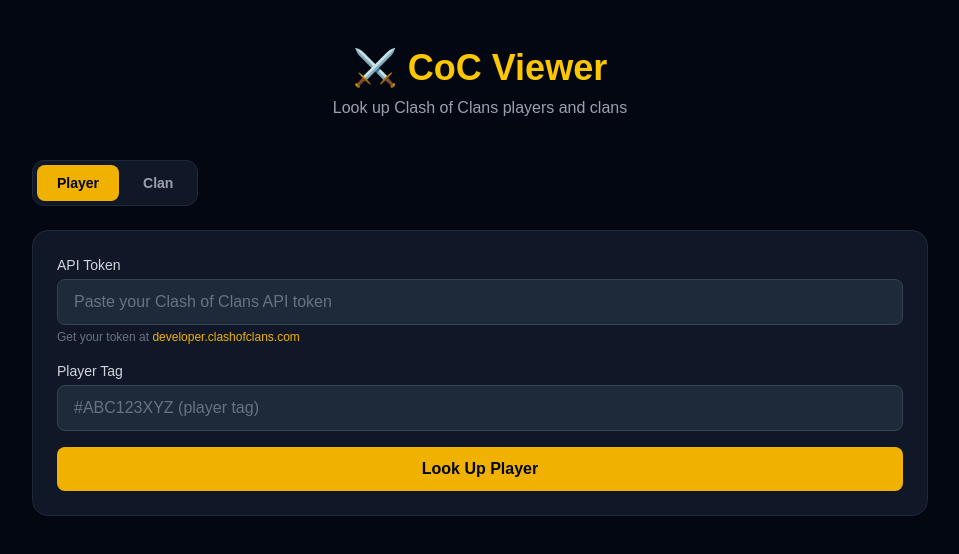
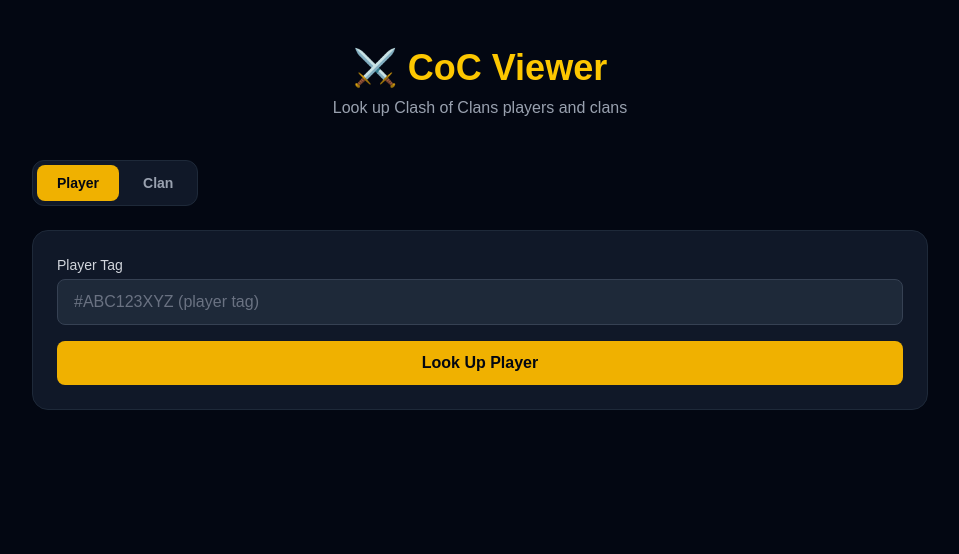
Before and after one commit to luqmaan17053/coc-viewer, a Next.js app: page / in a window 1280 px wide. Shown: the top 554 px of the page, without its empty margins (160-1119 px from the left). Built offline with nearby package versions, Linux system fonts and the light colour scheme.

Commit message:
Actually remove token from UI and ClanCard

```diff
--- a/app/components/ClanCard.tsx
+++ b/app/components/ClanCard.tsx
@@ -66,8 +66,7 @@
   );
 }
 
-function PlayerModal({ member, token, onClose }: { member: ClanMember; token: string; onClose: () => void }) {
-  const [loading, setLoading] = useState(false);
+function PlayerModal({ member, onClose }: { member: ClanMember; onClose: () => void }) {  const [loading, setLoading] = useState(false);
   const [error, setError] = useState("");
   // eslint-disable-next-line @typescript-eslint/no-explicit-any
   const [playerData, setPlayerData] = useState<any>(null);
@@ -77,7 +76,7 @@
     fetch("/api/player", {
       method: "POST",
       headers: { "Content-Type": "application/json" },
-      body: JSON.stringify({ token, playerTag: member.tag }),
+      body: JSON.stringify({ playerTag: member.tag }),
     })
       .then((r) => r.json())
       .then((d) => {
@@ -129,7 +128,7 @@
   );
 }
 
-export default function ClanCard({ clan, token }: { clan: ClanData; token: string }) {
+export default function ClanCard({ clan }: { clan: ClanData }) {
   const [selectedMember, setSelectedMember] = useState<ClanMember | null>(null);
 
   const sorted = [...(clan.memberList ?? [])].sort(
@@ -260,10 +259,9 @@
       )}
 
       {/* Player Modal */}
-      {selectedMember && (
+        {selectedMember && (
         <PlayerModal
           member={selectedMember}
-          token={token}
           onClose={() => setSelectedMember(null)}
         />
       )}
--- a/app/page.tsx
+++ b/app/page.tsx
@@ -8,7 +8,6 @@
 
 export default function Home() {
   const [tab, setTab] = useState<Tab>("player");
-  const [token, setToken] = useState("");
   const [tag, setTag] = useState("");
   const [loading, setLoading] = useState(false);
   const [error, setError] = useState("");
@@ -30,9 +29,7 @@
 
     try {
       const endpoint = tab === "player" ? "/api/player" : "/api/clan";
-      const body = tab === "player"
-        ? { token, playerTag: tag }
-        : { token, clanTag: tag };
+      const body = tab === "player" ? { playerTag: tag } : { clanTag: tag };
 
       const res = await fetch(endpoint, {
         method: "POST",
@@ -97,31 +94,6 @@
         >
           <div>
             <label className="block text-sm font-medium text-gray-300 mb-1">
-              API Token
-            </label>
-            <input
-              type="password"
-              value={token}
-              onChange={(e) => setToken(e.target.value)}
-              placeholder="Paste your Clash of Clans API token"
-              required
-              className="w-full bg-gray-800 border border-gray-700 rounded-lg px-4 py-2.5 text-gray-100 placeholder-gray-500 focus:outline-none focus:border-yellow-500 transition"
-            />
-            <p className="text-xs text-gray-500 mt-1">
-              Get your token at{" "}
-              <a
-                href="https://developer.clashofclans.com"
-                target="_blank"
-                rel="noopener noreferrer"
-                className="text-yellow-500 hover:underline"
-              >
-                developer.clashofclans.com
-              </a>
-            </p>
-          </div>
-
-          <div>
-            <label className="block text-sm font-medium text-gray-300 mb-1">
               {label}
             </label>
             <input
@@ -152,7 +124,7 @@
 
         {/* Results */}
         {data && tab === "player" && <PlayerCard player={data} />}
-        {data && tab === "clan" && <ClanCard clan={data} token={token} />}
+        {data && tab === "clan" && <ClanCard clan={data} />}
       </div>
     </main>
   );
```
